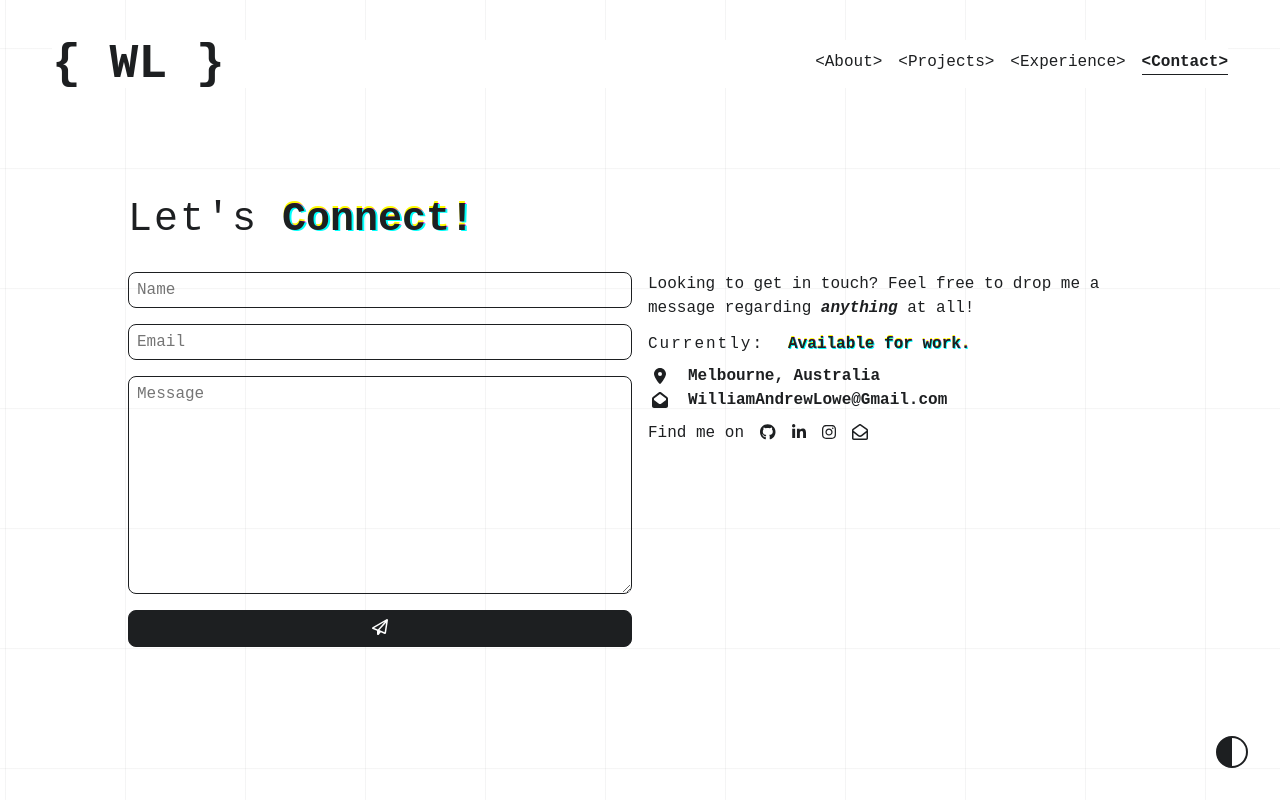
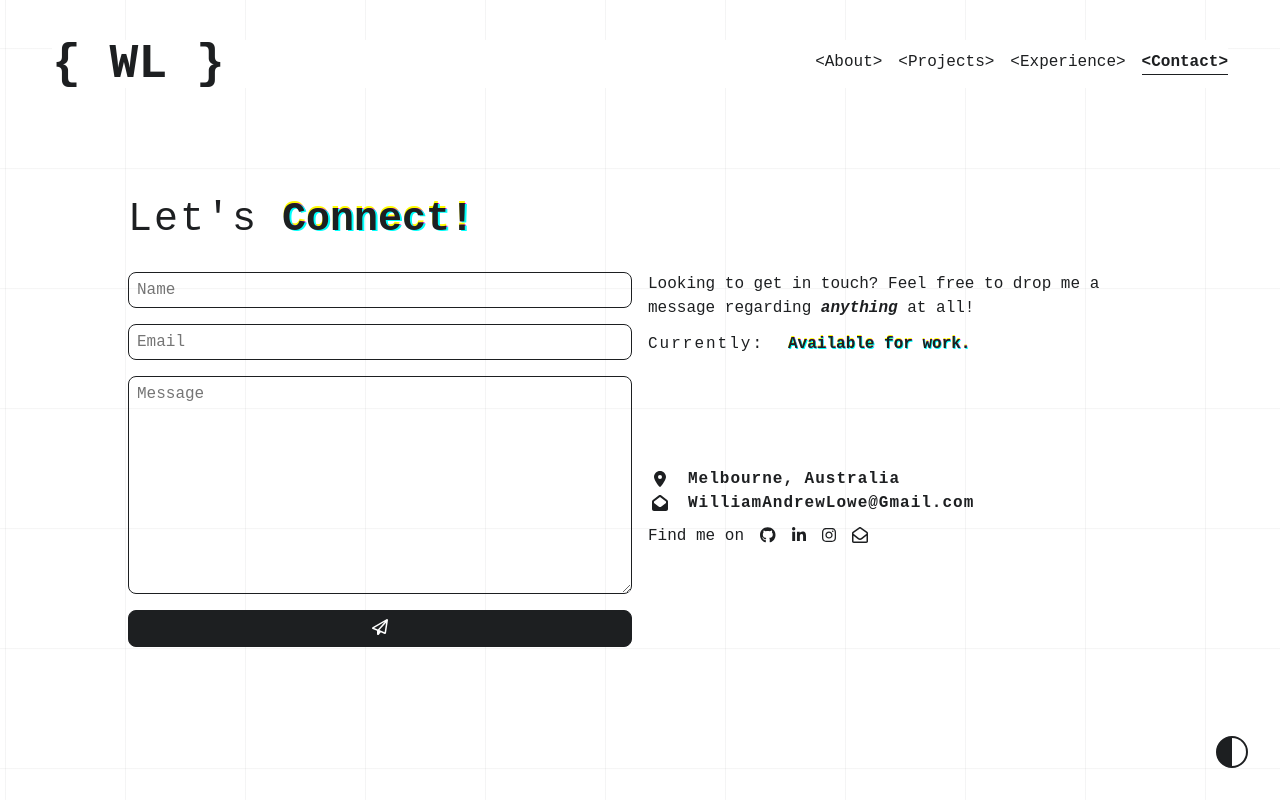
Before and after one commit to williamalowe/WilliamALowe, a React (Vite) app: page /contact in a window 1280 px wide. Built offline with nearby package versions, Linux system fonts and the light colour scheme; a web font is replaced by a local one.

Commit message:
styles: minor layout fixes

```diff
--- a/src/components/ContactBanner/ContactBanner.jsx
+++ b/src/components/ContactBanner/ContactBanner.jsx
@@ -1,17 +1,21 @@
-import { FontAwesomeIcon } from '@fortawesome/react-fontawesome';
-import Header from '../Header/Header';
-import Socials from '../Socials/Socials';
-import styles from './ContactBanner.module.css';
-import { faEnvelopeOpen, faLocationDot } from '@fortawesome/free-solid-svg-icons';
+import { FontAwesomeIcon } from "@fortawesome/react-fontawesome";
+import Header from "../Header/Header";
+import Socials from "../Socials/Socials";
+import styles from "./ContactBanner.module.css";
+import {
+  faEnvelopeOpen,
+  faLocationDot,
+} from "@fortawesome/free-solid-svg-icons";
 
 const ContactBanner = () => {
   return (
     <div className={styles.banner}>
-      <p>Looking to get in touch? Feel free to drop me a message regarding <span>anything</span> at all!</p>
-      <Header
-        bodyText='Currently: '
-        highlightText='Available for work.'
-      />
+      <p>
+        Looking to get in touch? Feel free to drop me a message regarding{" "}
+        <span>anything</span> at all!
+      </p>
+      <Header bodyText="Currently: " highlightText="Available for work." />
+      <div className={styles.center}>
         <div className={styles.contactIcons}>
           <div>
             <FontAwesomeIcon icon={faLocationDot} />
@@ -24,7 +28,8 @@ const ContactBanner = () => {
         </div>
         <Socials />
       </div>
-  )
-}
+    </div>
+  );
+};
 
-export default ContactBanner
+export default ContactBanner;
--- a/src/components/ContactBanner/ContactBanner.module.css
+++ b/src/components/ContactBanner/ContactBanner.module.css
@@ -2,6 +2,13 @@
   height: 100%;
   display: flex;
   flex-direction: column;
+  gap: 1rem;
+}
+.center {
+  flex-grow: 1;
+  display: flex;
+  flex-direction: column;
+  justify-content: center;
   gap: 1rem;
 }
 .banner > p {
@@ -20,6 +27,9 @@
   display: flex;
   gap: 1rem;
 }
+.contactIcons > div > h5 {
+  letter-spacing: 1px;
+}
 .contactIcons > div > svg {
   width: 24px;
 }
```
Lines whose indentation alone changed are shown as unchanged.
